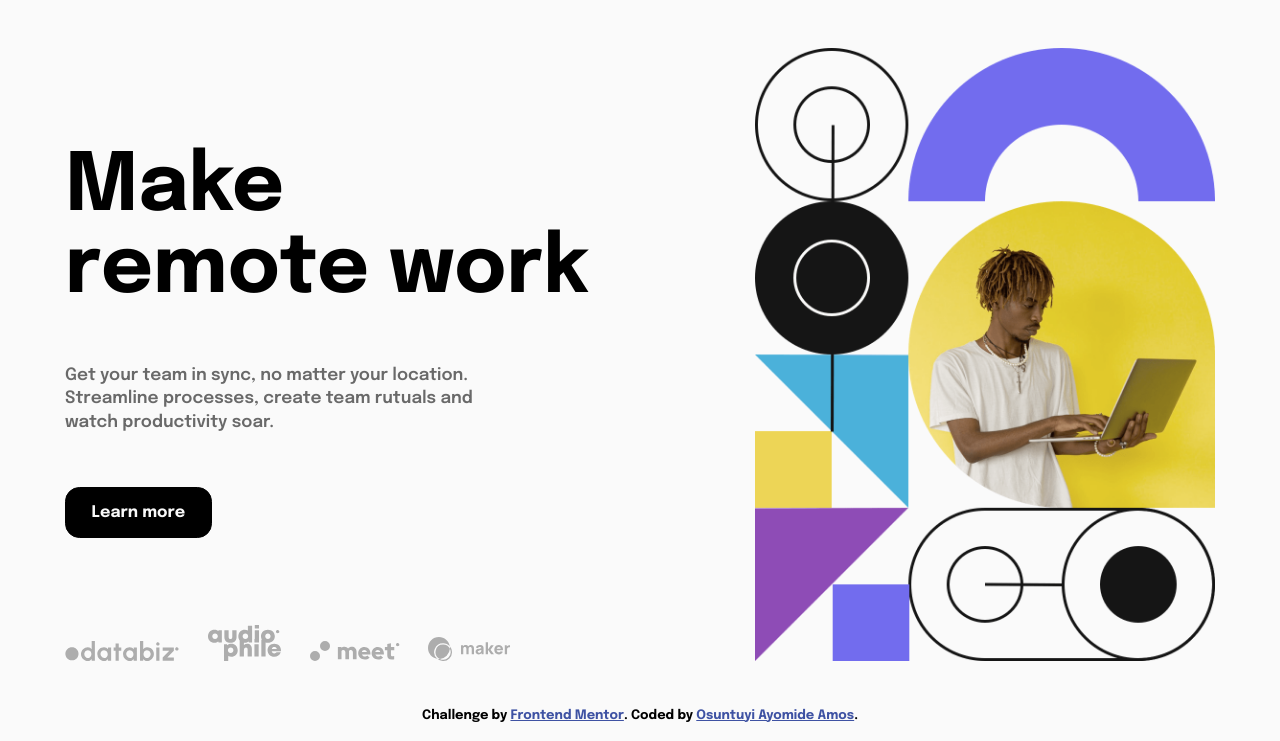
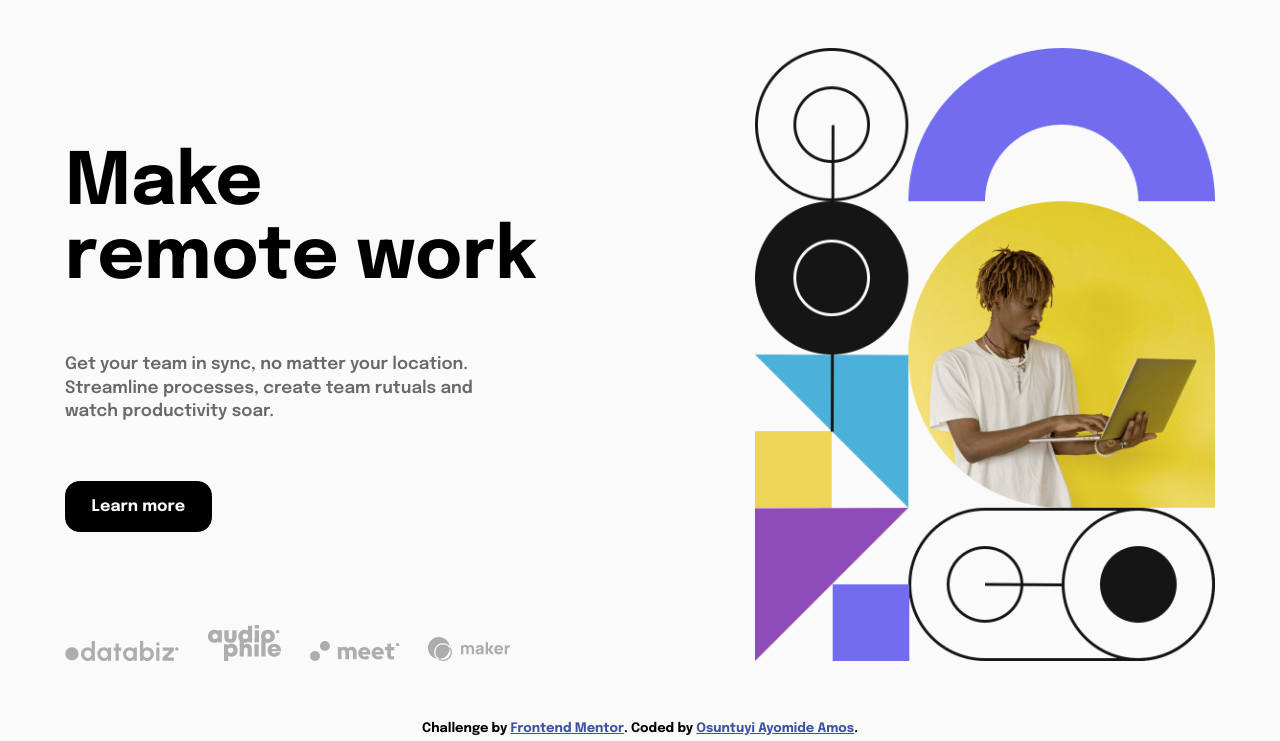
Before and after one commit to fistty/Intro-Section-with-Drop-Down-Menu, a plain HTML site: page index.html in a window 1280 px wide. Shown: the part 72-813 px from the top of the page. Drawn offline with Linux system fonts and the light colour scheme.

Commit message:
Update style.css

```diff
--- a/style.css
+++ b/style.css
@@ -395,7 +395,7 @@ main {
   grid-template-columns: 60% auto;
   max-width: 1150px;
   margin: 0 auto;
-  padding-bottom: 2rem;
+  padding-bottom: 5rem;
 }
 
 @media screen and (max-width: 1180px) {
@@ -424,7 +424,7 @@ main > .text-container {
 }
 
 .header > h1 {
-  font-size: 5rem;
+  font-size: 4.5rem;
   font-weight: 700;
 }
 
```
